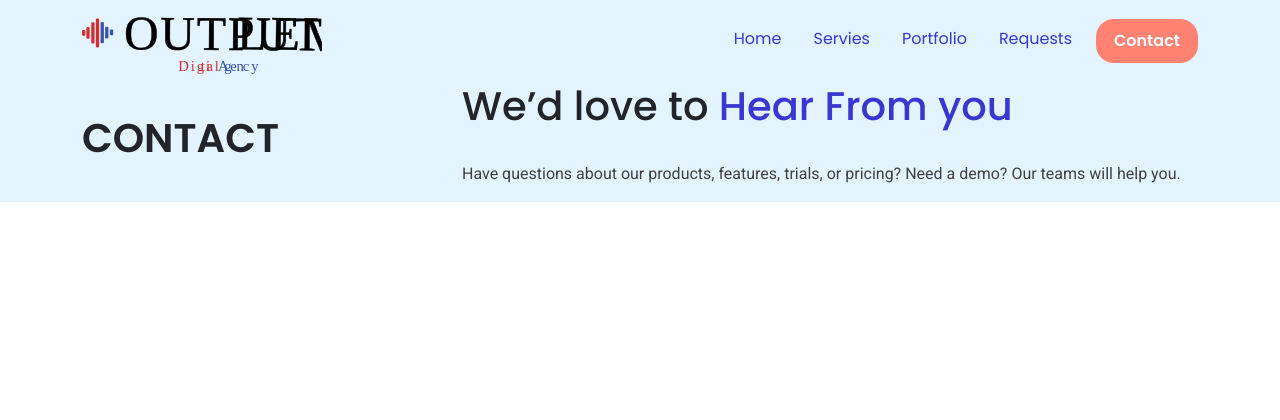
After one commit to Outputlevel/Output-Level-Media, a PHP site: page /contact.html in a window 1280 px wide. The commit adds this page. Shown: the top 420 px of the page. Run offline with PHP 8.4, Linux system fonts and the light colour scheme.

Commit message:
bootstrap pages, contact, requests

```diff
--- /dev/null
+++ b/contact.html
@@ -0,0 +1,60 @@
+<!DOCTYPE html>
+<html lang="en">
+<head>
+    <meta charset="UTF-8">
+    <meta http-equiv="X-UA-Compatible" content="IE=edge">
+    <meta name="viewport" content="width=device-width, initial-scale=1.0">
+    <link href="https://cdn.jsdelivr.net/npm/bootstrap@5.3.0-alpha1/dist/css/bootstrap.min.css" rel="stylesheet" integrity="sha384-GLhlTQ8iRABdZLl6O3oVMWSktQOp6b7In1Zl3/Jr59b6EGGoI1aFkw7cmDA6j6gD" crossorigin="anonymous">
+    <link rel="stylesheet" href="mystyle.css">
+    <link rel="preconnect" href="https://fonts.googleapis.com"><link rel="preconnect" href="https://fonts.gstatic.com" crossorigin><link href="https://fonts.googleapis.com/css2?family=Poppins:wght@200;400;500;600&family=Roboto&display=swap" rel="stylesheet">
+    <script src="https://cdn.jsdelivr.net/npm/bootstrap@5.3.0-alpha1/dist/js/bootstrap.bundle.min.js" integrity="sha384-w76AqPfDkMBDXo30jS1Sgez6pr3x5MlQ1ZAGC+nuZB+EYdgRZgiwxhTBTkF7CXvN" crossorigin="anonymous"></script>
+    <title>Contact</title>
+</head>
+<body style="height:2000px">
+    <nav class="navbar navbar-expand-md bg-primary-600">
+        <div class="container">
+            <img class="logo-header" src="images/logo-output-level.svg" alt="Output Level Logo">
+            <button type="button" data-bs-toggle="collapse" data-bs-target="#navbarNav" class="navbar-toggler" aria-controls="navbarNav" aria-expanded="false" aria-label="Toggle navigation">
+                <span class="navbar-toggler-icon"></span>
+            </button>
+            <div class="collapse navbar-collapse" id="navbarNav">
+                <ul class="navbar-nav ms-auto gap-3">
+                    <li class="nav-item">
+                        <a href="index.html" class="nav-link text-highlight">Home</a>
+                    </li>
+                    <li class="nav-item">
+                        <a href="index.html" class="nav-link text-highlight">Servies</a>
+                    </li>
+                    <li class="nav-item">
+                        <a href="index.html" class="nav-link text-highlight">Portfolio</a>
+                    </li>
+                    <li class="nav-item">
+                        <a href="index.html" class="nav-link text-highlight">Requests</a>
+                    </li>
+                    <button class="button-primary" onclick="window.location.href='contact.html';">Contact</button>
+                    </li>
+                </ul>
+
+            </div>
+        </div>
+    </nav>
+
+    <section class="py-6 bg-primary-600">
+        <div class="container">
+            <div class="row align-items-center">
+              <div class="col-sm-12 col-md-4">
+                <h1 class="d-none d-sm-block"><strong>CONTACT</strong></h1>
+              </div>
+              <div class="col-sm-12 col-md-8 text-md-left gap-6">
+                <h1 class="pb-4">We’d love to <span class="text-highlight"> Hear From you</span></h1>
+                <p>Have questions about our products, features, trials, or pricing? Need a demo?
+                    Our teams will help you.</p>
+              </div>
+            </div>
+          </div>
+    </section>
+
+
+
+</body>
+</html>
--- a/index.html
+++ b/index.html
@@ -44,7 +44,7 @@
     <!--Services-->
     <section class="service-section">
         <div class="service-container">
-            <h2>Explore the <span class="text-highlight">Services</span> <br>we offer to you!</h2>
+            <h2 class="text-center">Explore the <span class="text-highlight">Services</span> <br>we offer to you!</h2>
             <p class="subtitle">We work efficiently with the great bulk of services and create the top-notch digital products.</p>
                 <div class="card-container">
                     <div class="service-card">
@@ -74,7 +74,7 @@
     <!--Creative-->
     <section class="creative-section">
         <div class="creative-container">
-            <h2>We put emphasis on <span class="text-highlight">creative</span> approach to each service we offer.</h2>
+            <h2 class="text-center">We put emphasis on <span class="text-highlight">creative</span> approach to each service we offer.</h2>
             <p class="subtitle align-center"> Our talented teams do their best to offer our clients various approaches to achieve business success as soon as possible!</p>
 
                 <div class="creative-card-container">
--- a/mystyle.css
+++ b/mystyle.css
@@ -9,29 +9,22 @@
     --blue-600: #3838D1;
     --blue-400: #1082FA;
     --gothic: #404040;
+
+    /*backgrounds*/
+
 }
 
 body{
     overflow-x: hidden;
-    font-family: "poppins", sans-serif;
+    font-family: "poppins", sans-serif !important;
 }
 
 
-h1 {
-    font-size: 54px;
-    font-weight: 600;
+.bg-primary-600 {
+    background-color: var(--blue-200);
 }
 
-h2 {
-    font-size: 48px;
-    font-weight: 500;
-    text-align: center;
-}
 
-h3 {
-    font-size: 36px;
-    font-weight: 600;
-}
 
 p {
     font-family: "roboto", sans-serif;
@@ -51,8 +44,8 @@ p {
 }
 
 .active {
-    color: var(--red);
-    fill: var(--red);
+    color: var(--red) !important;
+    fill: var(--red) !important;
 }
 
 .subtitle {
```
Also changed, not shown: package.json (added, +19 -0 lines).
